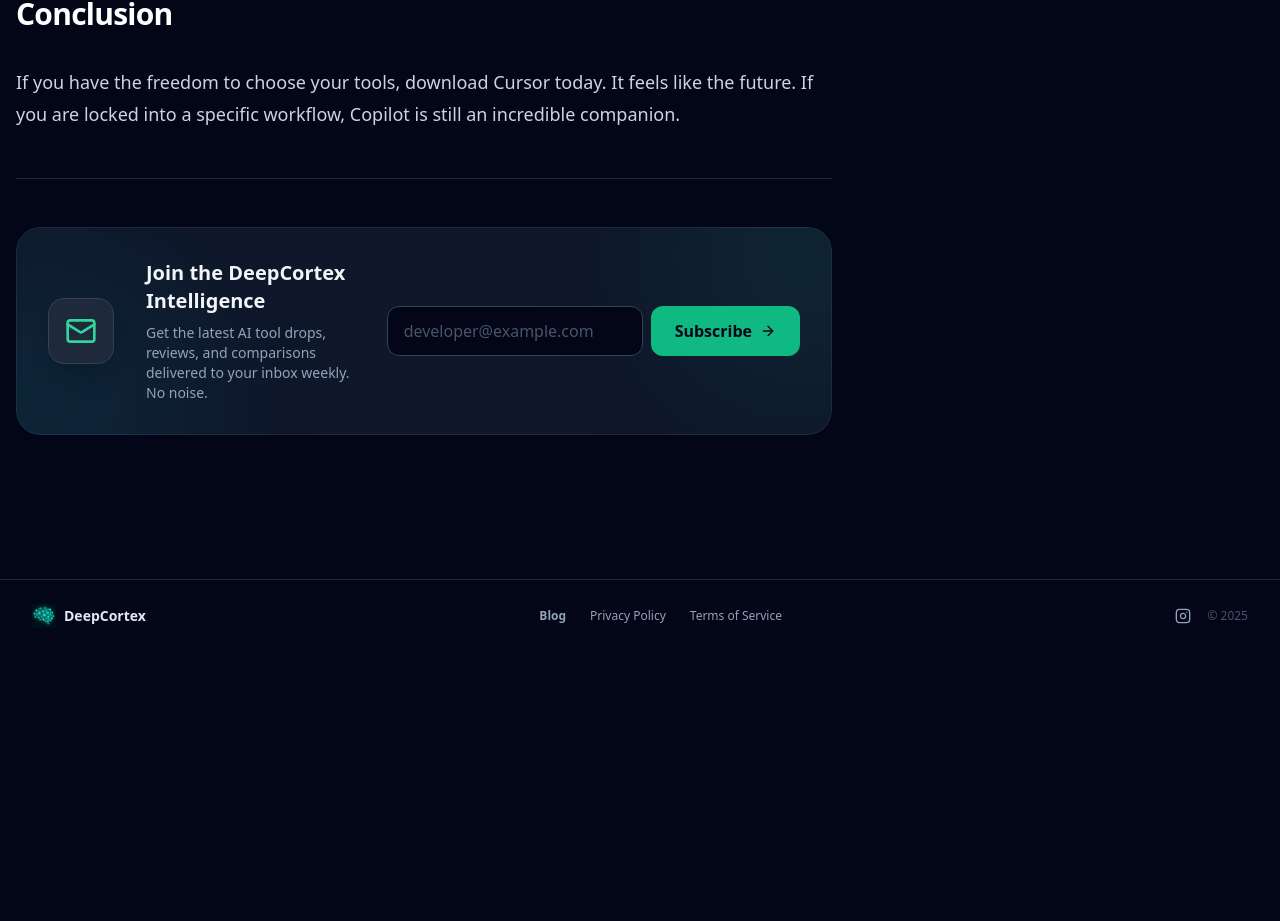
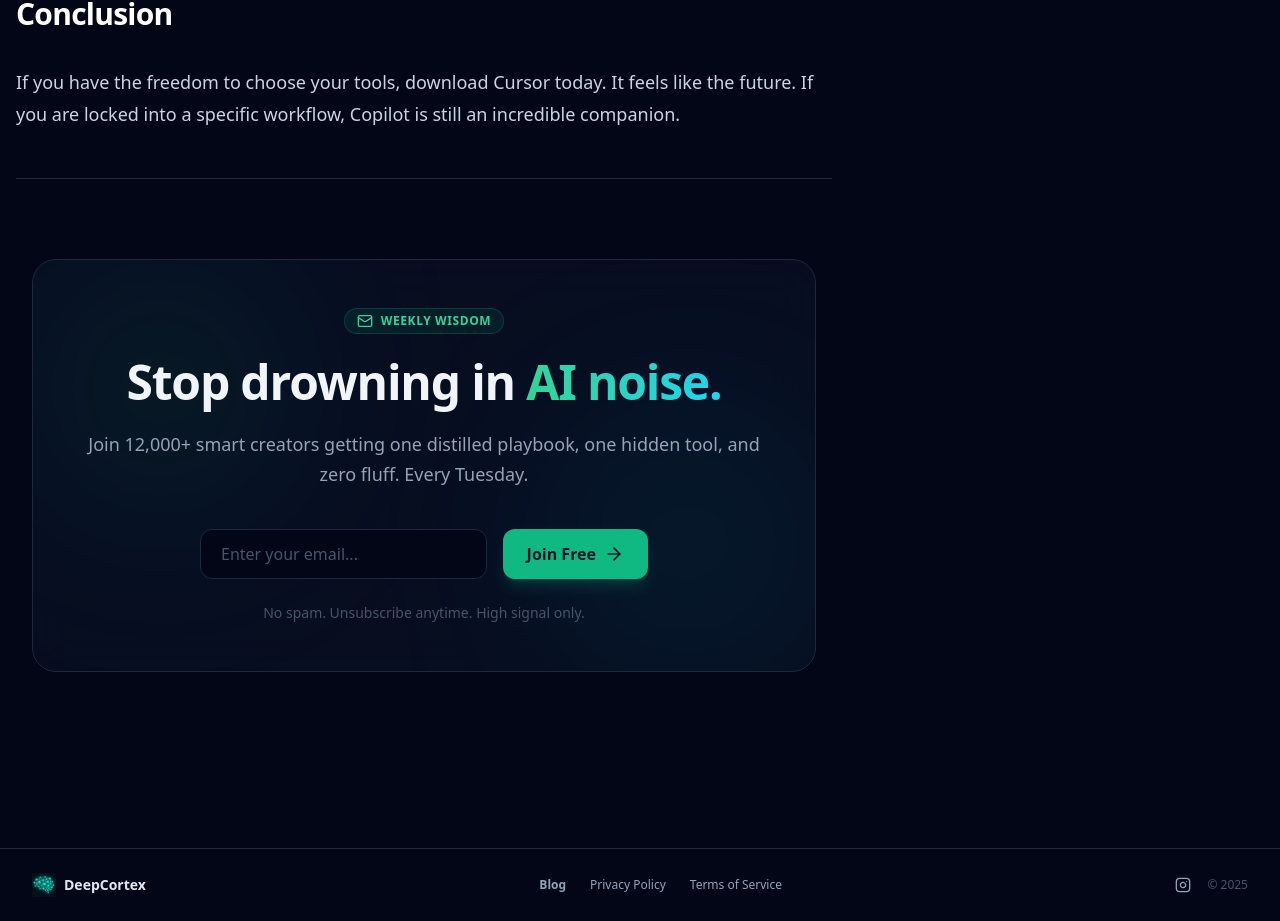
Before and after one commit to noxtix/deepcortex, a Next.js app: page /blog/cursor-vs-copilot in a window 1280 px wide. Shown: the part 2856-3777 px from the top of the page. Before the commit the page ends 3508 px from the top, so only its background shows below. Built offline with nearby package versions, Linux system fonts and the light colour scheme; no server answers.

Commit message:
feat: implement newsletter subscription with Resend

```diff
--- /dev/null
+++ b/app/actions/subscribe.js
@@ -0,0 +1,41 @@
+'use server';
+
+import { Resend } from 'resend';
+
+const resend = new Resend(process.env.RESEND_API_KEY);
+const AUDIENCE_ID = process.env.RESEND_AUDIENCE_ID;
+
+export async function subscribeUser(formData) {
+    const email = formData.get('email');
+
+    // 1. Validate Email
+    if (!email || !/^[^\s@]+@[^\s@]+\.[^\s@]+$/.test(email)) {
+        return { success: false, message: 'Please enter a valid email address.' };
+    }
+
+    try {
+        // 2. Add to Resend Audience
+        const { data, error } = await resend.contacts.create({
+            email: email,
+            audienceId: AUDIENCE_ID,
+        });
+
+        if (error) {
+            console.error('Resend Error:', error);
+
+            // Handle "Already Subscribed" (400 or 422 usually, but strict check is safer)
+            // Resend specific error codes or messages might vary slightly, but generally:
+            if (error.message && error.message.toLowerCase().includes('already')) {
+                return { success: true, message: "You're already on the list! 🚀" };
+            }
+
+            return { success: false, message: 'Something went wrong. Please try again.' };
+        }
+
+        return { success: true, message: 'You are in! 🚀' };
+
+    } catch (error) {
+        console.error('Server Error:', error);
+        return { success: false, message: 'Internal server error.' };
+    }
+}
--- a/components/Newsletter.jsx
+++ b/components/Newsletter.jsx
@@ -1,41 +1,96 @@
 'use client';
-import { Mail, ArrowRight } from 'lucide-react';
 
-const Newsletter = () => {
+import { useFormState, useFormStatus } from 'react-dom';
+import { subscribeUser } from '@/app/actions/subscribe';
+import { Mail, ArrowRight, CheckCircle, AlertCircle, Loader2 } from 'lucide-react';
+import { useEffect } from 'react';
+
+const initialState = {
+    success: false,
+    message: '',
+};
+
+function SubmitButton() {
+    const { pending } = useFormStatus();
+
     return (
-        <div className="relative my-12 p-8 rounded-3xl overflow-hidden group">
-            {/* Background Gradients */}
-            <div className="absolute inset-0 bg-slate-900 border border-slate-800 rounded-3xl z-0"></div>
-            <div className="absolute -top-24 -right-24 w-64 h-64 bg-emerald-500/10 blur-[80px] rounded-full pointer-events-none group-hover:bg-emerald-500/20 transition-all duration-1000"></div>
-            <div className="absolute -bottom-24 -left-24 w-64 h-64 bg-cyan-500/10 blur-[80px] rounded-full pointer-events-none group-hover:bg-cyan-500/20 transition-all duration-1000"></div>
+        <button
+            type="submit"
+            disabled={pending}
+            className="bg-emerald-500 hover:bg-emerald-400 text-slate-900 font-bold py-3 px-6 rounded-xl transition-all flex items-center gap-2 disabled:opacity-70 disabled:cursor-not-allowed shadow-lg shadow-emerald-500/20"
+        >
+            {pending ? (
+                <>
+                    <Loader2 className="w-5 h-5 animate-spin" />
+                    <span>Joining...</span>
+                </>
+            ) : (
+                <>
+                    <span>Join Free</span>
+                    <ArrowRight className="w-5 h-5" />
+                </>
+            )}
+        </button>
+    );
+}
 
-            <div className="relative z-10 flex flex-col md:flex-row items-center gap-8 text-center md:text-left">
-                <div className="bg-slate-800 p-4 rounded-2xl border border-slate-700 shadow-xl">
-                    <Mail className="w-8 h-8 text-emerald-400" />
-                </div>
+export default function Newsletter() {
+    const [state, formAction] = useFormState(subscribeUser, initialState);
 
-                <div className="flex-grow">
-                    <h3 className="text-xl font-bold text-slate-100 mb-2">
-                        Join the DeepCortex Intelligence
-                    </h3>
-                    <p className="text-slate-400 text-sm max-w-sm">
-                        Get the latest AI tool drops, reviews, and comparisons delivered to your inbox weekly. No noise.
+    return (
+        <div className="w-full max-w-4xl mx-auto my-20 px-4">
+            <div className="relative overflow-hidden rounded-3xl border border-slate-800 bg-slate-900/50 backdrop-blur-xl p-8 md:p-12 text-center">
+                {/* Abstract Background Elements */}
+                <div className="absolute top-0 left-0 w-64 h-64 bg-emerald-500/10 blur-[100px] rounded-full pointer-events-none" />
+                <div className="absolute bottom-0 right-0 w-64 h-64 bg-cyan-500/10 blur-[100px] rounded-full pointer-events-none" />
+
+                <div className="relative z-10 max-w-2xl mx-auto">
+                    <div className="inline-flex items-center gap-2 px-3 py-1 rounded-full bg-emerald-500/10 border border-emerald-500/20 text-emerald-400 text-xs font-bold uppercase tracking-wider mb-6">
+                        <Mail className="w-4 h-4" />
+                        Weekly Wisdom
+                    </div>
+
+                    <h2 className="text-3xl md:text-5xl font-black text-slate-100 mb-6 tracking-tight">
+                        Stop drowning in <span className="text-transparent bg-clip-text bg-gradient-to-r from-emerald-400 to-cyan-400">AI noise.</span>
+                    </h2>
+
+                    <p className="text-lg text-slate-400 mb-10 leading-relaxed">
+                        Join 12,000+ smart creators getting one distilled playbook, one hidden tool, and zero fluff. Every Tuesday.
+                    </p>
+
+                    {!state.success ? (
+                        <form action={formAction} className="flex flex-col sm:flex-row gap-4 max-w-md mx-auto relative">
+                            <input
+                                type="email"
+                                name="email"
+                                placeholder="Enter your email..."
+                                required
+                                className="flex-1 bg-slate-950 border border-slate-800 text-slate-200 placeholder-slate-600 rounded-xl px-5 py-3 focus:outline-none focus:ring-2 focus:ring-emerald-500/50 focus:border-emerald-500/50 transition-all text-base"
+                            />
+                            <SubmitButton />
+
+                            {state.message && !state.success && (
+                                <div className="absolute -bottom-8 left-0 w-full flex items-center justify-center gap-2 text-red-400 text-sm font-medium animate-in fade-in slide-in-from-top-1">
+                                    <AlertCircle className="w-4 h-4" />
+                                    {state.message}
+                                </div>
+                            )}
+                        </form>
+                    ) : (
+                        <div className="bg-emerald-500/10 border border-emerald-500/20 rounded-2xl p-6 flex flex-col items-center gap-3 animate-in zoom-in-95 duration-300">
+                            <div className="w-12 h-12 bg-emerald-500/20 rounded-full flex items-center justify-center text-emerald-400 mb-1">
+                                <CheckCircle className="w-6 h-6" />
+                            </div>
+                            <h3 className="text-xl font-bold text-slate-100">You&apos;re in! 🚀</h3>
+                            <p className="text-slate-400">Welcome to the inner circle.</p>
+                        </div>
+                    )}
+
+                    <p className="mt-6 text-sm text-slate-600">
+                        No spam. Unsubscribe anytime. High signal only.
                     </p>
                 </div>
-
-                <form className="w-full md:w-auto flex flex-col sm:flex-row gap-2" onSubmit={(e) => e.preventDefault()}>
-                    <input
-                        type="email"
-                        placeholder="developer@example.com"
-                        className="bg-slate-950 border border-slate-700 text-slate-200 px-4 py-3 rounded-xl focus:outline-none focus:border-emerald-500 focus:ring-1 focus:ring-emerald-500/50 w-full sm:w-64 placeholder:text-slate-600"
-                    />
-                    <button className="bg-emerald-500 hover:bg-emerald-400 text-slate-950 font-bold px-6 py-3 rounded-xl transition-all flex items-center justify-center gap-2 group/btn">
-                        Subscribe <ArrowRight className="w-4 h-4 group-hover/btn:translate-x-1 transition-transform" />
-                    </button>
-                </form>
             </div>
         </div>
     );
-};
-
-export default Newsletter;
+}
--- a/package.json
+++ b/package.json
@@ -18,7 +18,8 @@
     "next": "14.2.35",
     "next-mdx-remote": "^5.0.0",
     "react": "^18",
-    "react-dom": "^18"
+    "react-dom": "^18",
+    "resend": "^6.6.0"
   },
   "devDependencies": {
     "eslint": "^8",
```
Also changed, not shown: 1 other file (tests, documents, lock files or other folders).
